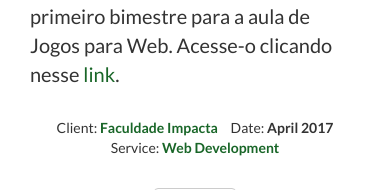
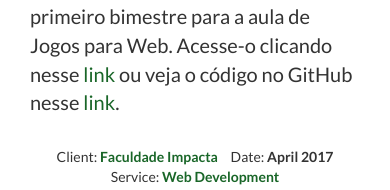
Before and after one commit to ruanlimma/TrabalhosFinais, a website: page PortfolioWeb/index.html in a window 390 px wide. Both pictures are taken after a click on the link 195 px from the left and 788 px from the top of the page. Shown: the part 619-809 px from the top of the page. Drawn offline with nearby package versions, Linux system fonts and the light colour scheme.

Commit message:
Update index.html

```diff
--- a/PortfolioWeb/index.html
+++ b/PortfolioWeb/index.html
@@ -368,7 +368,7 @@
                             <h2>Site Primeiro Bimestre</h2>
                             <hr class="star-primary">
                             <img src="img/portfolio/site.jpg" class="img-responsive img-centered" alt="site">
-                            <p align="left">Um site simples feito em HTML e que utiliza recursos do CSS no seu design. Foi criado como parte da avaliação do primeiro bimestre para a aula de Jogos para Web. Acesse-o clicando nesse <a href="site/index.html" target="_blank">link</a>.</p>
+                            <p align="left">Um site simples feito em HTML e que utiliza recursos do CSS no seu design. Foi criado como parte da avaliação do primeiro bimestre para a aula de Jogos para Web. Acesse-o clicando nesse <a href="site/index.html" target="_blank">link</a> ou veja o código no GitHub nesse <a href="https://github.com/ruanlimma/TrabalhosFinais/tree/master/PortfolioWeb/site" target="_blank">link</a>.</p>
                             <ul class="list-inline item-details">
                                 <li>Client:
                                     <strong><a href="http://www.impacta.edu.br/">Faculdade Impacta</a>
@@ -407,7 +407,7 @@
                             <h2>Jogo da Velha</h2>
                             <hr class="star-primary">
                             <img src="img/portfolio/jogovelha.png" class="img-responsive img-centered" alt="jogovelha">
-                            <p align="left">O tradicional jogo da velha é jogado em um tabuleiro composto por uma matriz de três linhas por três colunas. Os jogadores jogam alternadamente, uma marcação por vez, numa lacuna que esteja vazia. O objetivo é conseguir três círculos ou três xis em linha, quer horizontal, vertical ou diagonal, e ao mesmo tempo, quando possível, impedir o adversário de ganhar na próxima jogada. Quando acontece um empate costumamos chamar de "velha". <br>Foi desenvolvido em sua totalidade com recursos básicos do JavaScript e incorporado em um site simples. Foi criado como parte da avaliação do primeiro bimestre para a aula de Jogos para Web. Acesse-o clicando nesse <a href="site/jogo.html" target="_blank">link</a>.</p>
+                            <p align="left">O tradicional jogo da velha é jogado em um tabuleiro composto por uma matriz de três linhas por três colunas. Os jogadores jogam alternadamente, uma marcação por vez, numa lacuna que esteja vazia. O objetivo é conseguir três círculos ou três xis em linha, quer horizontal, vertical ou diagonal, e ao mesmo tempo, quando possível, impedir o adversário de ganhar na próxima jogada. Quando acontece um empate costumamos chamar de "velha". <br>Foi desenvolvido em sua totalidade com recursos básicos do JavaScript e incorporado em um site simples. Foi criado como parte da avaliação do primeiro bimestre para a aula de Jogos para Web. Acesse-o clicando nesse <a href="site/jogo.html" target="_blank">link</a> ou veja o código no GitHub nesse <a href="https://github.com/ruanlimma/TrabalhosFinais/tree/master/PortfolioWeb/site/jogo.html" target="_blank">link</a>.</p>
                             <ul class="list-inline item-details">
                                 <li>Client:
                                     <strong><a href="http://www.impacta.edu.br/">Faculdade Impacta</a>
@@ -446,7 +446,7 @@
                             <h2>Genius</h2>
                             <hr class="star-primary">
                             <img src="img/portfolio/genius.png" class="img-responsive img-centered" alt="genius">
-                            <p align="left">O jogo Genius foi um jogo muito popular na década de 1980 no Brasil, utilizando uma mecânica bastante simples. O objetivo no jogo é acompanhar e repetir sem errar a sequência de luzes durante o máximo de tempo que conseguir. <br>Foi desenvolvido em JavaScript e incorporado em um site simples. Foi criado como parte da avaliação do primeiro bimestre para a aula de Jogos para Web. Acesse-o clicando nesse <a href="site/jogo_genius.html" target="_blank">link</a>.</p>
+                            <p align="left">O jogo Genius foi um jogo muito popular na década de 1980 no Brasil, utilizando uma mecânica bastante simples. O objetivo no jogo é acompanhar e repetir sem errar a sequência de luzes durante o máximo de tempo que conseguir. <br>Foi desenvolvido em JavaScript e incorporado em um site simples. Foi criado como parte da avaliação do primeiro bimestre para a aula de Jogos para Web. Acesse-o clicando nesse <a href="site/jogo_genius.html" target="_blank">link</a> ou veja o código no GitHub nesse <a href="https://github.com/ruanlimma/TrabalhosFinais/tree/master/PortfolioWeb/site/jogo_genius.html" target="_blank">link</a>.</p>
                             <ul class="list-inline item-details">
                                 <li>Client:
                                     <strong><a href="http://www.impacta.edu.br/">Faculdade Impacta</a>
@@ -485,7 +485,7 @@
                             <h2>Top-Down Game</h2>
                             <hr class="star-primary">
                             <img src="img/portfolio/topdown.png" class="img-responsive img-centered" alt="topdown">
-                           <p align="left">Jogo estilo top-down onde você controla um sapo e precisa capturar as joaninha e fugir das abelhas, juntando pontos e passando de nível antes que o tempo acabe. <br>Foi desenvolvido em JavaScript e incorporado em um site simples. Foi criado como parte da avaliação do primeiro bimestre para a aula de Jogos para Web. Acesse-o clicando nesse <a href="site/jogo_topdown.html" target="_blank">link</a>.</p>
+                           <p align="left">Jogo estilo top-down onde você controla um sapo e precisa capturar as joaninha e fugir das abelhas, juntando pontos e passando de nível antes que o tempo acabe. <br>Foi desenvolvido em JavaScript e incorporado em um site simples. Foi criado como parte da avaliação do primeiro bimestre para a aula de Jogos para Web. Acesse-o clicando nesse <a href="site/jogo_topdown.html" target="_blank">link</a> ou veja o código no GitHub nesse <a href="https://github.com/ruanlimma/TrabalhosFinais/tree/master/PortfolioWeb/site/jogo_topdown.html" target="_blank">link</a>.</p>
                             <ul class="list-inline item-details">
                                 <li>Client:
                                     <strong><a href="http://www.impacta.edu.br/">Faculdade Impacta</a>
@@ -525,7 +525,7 @@
                             <hr class="star-primary">
                             <img src="img/portfolio/jquery.png" class="img-responsive img-centered" alt="jquery">
                             <p align="left">O tradicional jogo da velha é jogado em um tabuleiro composto por uma matriz de três linhas por três colunas. Os jogadores jogam alternadamente, uma marcação por vez, numa lacuna que esteja vazia. O objetivo é conseguir três círculos ou três xis em linha, quer horizontal, vertical ou diagonal, e ao mesmo tempo, quando possível, impedir o adversário de ganhar na próxima jogada. Quando acontece um empate costumamos chamar de "velha".
-                            <br>Foi desenvolvido em JavaScript e utiliza a biblioteca Jquery, que é uma biblioteca de funções JavaScript que interage com o HTML, desenvolvida para simplificar os scripts interpretados no navegador do cliente. Foi criado como parte da avaliação do segundo bimestre para a aula de Jogos para Web. Acesse-o clicando nesse  <a href="jvelha/index.html" target="_blank">link</a>.</p>
+                            <br>Foi desenvolvido em JavaScript e utiliza a biblioteca Jquery, que é uma biblioteca de funções JavaScript que interage com o HTML, desenvolvida para simplificar os scripts interpretados no navegador do cliente. Foi criado como parte da avaliação do segundo bimestre para a aula de Jogos para Web. Acesse-o clicando nesse  <a href="jvelha/index.html" target="_blank">link</a> ou veja o código no GitHub nesse <a href="https://github.com/ruanlimma/TrabalhosFinais/tree/master/PortfolioWeb/jvelha" target="_blank">link</a>.</p>
                             <ul class="list-inline item-details">
                                 <li>Client:
                                     <strong><a href="http://www.impacta.edu.br/">Faculdade Impacta</a>
@@ -564,7 +564,7 @@
                             <hr class="star-primary">
                             <img src="img/portfolio/jogodaforca.JPG" class="img-responsive img-centered" alt="jogodaforca">
                             <p align="left">O jogo da forca é um jogo em que um jogador tem que acertar qual é a palavra proposta por outro jogador, tendo como dica o número de letras. A cada letra errada, é desenhada uma parte do corpo do enforcado.
-                            <br>Foi desenvolvido em JavaScript e utiliza a biblioteca Jquery, que é uma biblioteca de funções JavaScript que interage com o HTML, desenvolvida para simplificar os scripts interpretados no navegador do cliente e Bootstrap, que é um framework que provê componentes front-end (css, sass, less e js) prontos para serem utilizados. Foi criado como parte da avaliação do segundo bimestre para a aula de Jogos para Web. Acesse-o clicando nesse <a href="forca/index.html" target="_blank">link</a>.</p>
+                            <br>Foi desenvolvido em JavaScript e utiliza a biblioteca Jquery, que é uma biblioteca de funções JavaScript que interage com o HTML, desenvolvida para simplificar os scripts interpretados no navegador do cliente e Bootstrap, que é um framework que provê componentes front-end (css, sass, less e js) prontos para serem utilizados. Foi criado como parte da avaliação do segundo bimestre para a aula de Jogos para Web. Acesse-o clicando nesse <a href="forca/index.html" target="_blank">link</a> ou veja o código no GitHub nesse <a href="https://github.com/ruanlimma/TrabalhosFinais/tree/master/PortfolioWeb/forca" target="_blank">link</a>.</p>
                             <ul class="list-inline item-details">
                                 <li>Client:
                                     <strong><a href="http://www.impacta.edu.br/">Faculdade Impacta</a>
@@ -603,7 +603,7 @@
                             <hr class="star-primary">
                             <img src="img/portfolio/dados.jpg" class="img-responsive img-centered" alt="dados">
                             <p align="left">Simples jogo de apostas de dados, onde você começa com uma quantidade de dinheiro e para ganhar mais dinheiro, você precisa fazer uma aposta ao lançar um par de dados.
-                            <br>Foi desenvolvido em JavaScript e utiliza o canvas do HTML5. Foi criado como parte da avaliação do segundo bimestre para a aula de Jogos para Web. Acesse-o clicando nesse Acesse-o clicando nesse <a href="dados/index.html" target="_blank">link</a>.</p>
+                            <br>Foi desenvolvido em JavaScript e utiliza o canvas do HTML5 e Bootstrap, que é um framework que provê componentes front-end (css, sass, less e js) prontos para serem utilizados. Foi criado como parte da avaliação do segundo bimestre para a aula de Jogos para Web. Acesse-o clicando nesse <a href="dados/index.html" target="_blank">link</a> ou veja o código no GitHub nesse <a href="https://github.com/ruanlimma/TrabalhosFinais/tree/master/PortfolioWeb/dados" target="_blank">link</a>.</p>
                             <ul class="list-inline item-details">
                                 <li>Client:
                                     <strong><a href="http://www.impacta.edu.br/">Faculdade Impacta</a>
@@ -641,7 +641,7 @@
                             <h2>Calcule seu IMC</h2>
                             <hr class="star-primary">
                             <img src="img/portfolio/AndroidIMC.JPG" class="img-responsive img-centered" alt="AndroidIMC">
-                            <p align="left">Um aplicativo mobile desenvolvido através do Android Studio que calcula seu IMC, índice de massa corporal, que pode ajudar a identificar obesidade ou desnutrição em crianças, adolescentes, adultos e idosos. Foi criado como parte da avaliação do primeiro bimestre para a aula de Jogos Digitais para Dipositivos Móveis. Baixe-o clicando nesse <a href="apps/PrimeiroSemestre.apk" target="_blank">link</a> ou veja o código no GitHub nesse <a href="https://github.com/ruanlimma" target="_blank">link</a>.</p>
+                            <p align="left">Um aplicativo mobile desenvolvido através do Android Studio que calcula seu IMC, índice de massa corporal, que pode ajudar a identificar obesidade ou desnutrição em crianças, adolescentes, adultos e idosos. Foi criado como parte da avaliação do primeiro bimestre para a aula de Jogos Digitais para Dipositivos Móveis. Baixe-o clicando nesse <a href="https://github.com/ruanlimma/TrabalhosFinais/raw/master/PortfolioWeb/apps/PrimeiroSemestre.apk" target="_blank">link</a> ou veja o código no GitHub nesse <a href="https://github.com/ruanlimma/TrabalhosFinais/tree/master/TrabalhosAndroid/PrimeiroBimestre" target="_blank">link</a>.</p>
                             <ul class="list-inline item-details">
                                 <li>Client:
                                     <strong><a href="http://www.impacta.edu.br/">Faculdade Impacta</a>
@@ -680,7 +680,7 @@
                             <hr class="star-primary">
                             <img src="img/portfolio/AndroidJogoVelha.JPG" class="img-responsive img-centered" alt="AndroidIMC">
                             <p align="left">Um aplicativo mobile desenvolvido através do Android Studio do tradicional jogo da velha, onde os jogadores jogam alternadamente, uma marcação por vez, numa lacuna que esteja vazia. O objetivo é conseguir três círculos ou três xis em linha, quer horizontal, vertical ou diagonal, e ao mesmo tempo, quando possível, impedir o adversário de ganhar na próxima jogada. Quando acontece um empate costumamos chamar de "velha".
-                            <br>Foi criado como parte da avaliação do primeiro bimestre para a aula de Jogos Digitais para Dipositivos Móveis. Baixe-o clicando nesse <a href="apps/PrimeiroSemestre.apk" target="_blank">link</a> ou veja o código no GitHub nesse <a href="https://github.com/ruanlimma" target="_blank">link</a>.</p>
+                            <br>Foi criado como parte da avaliação do primeiro bimestre para a aula de Jogos Digitais para Dipositivos Móveis. Baixe-o clicando nesse <a href="https://github.com/ruanlimma/TrabalhosFinais/raw/master/PortfolioWeb/apps/PrimeiroSemestre.apk" target="_blank">link</a> ou veja o código no GitHub nesse <a href="https://github.com/ruanlimma/TrabalhosFinais/tree/master/TrabalhosAndroid/PrimeiroBimestre" target="_blank">link</a>.</p>
                             <ul class="list-inline item-details">
                                 <li>Client:
                                     <strong><a href="http://www.impacta.edu.br/">Faculdade Impacta</a>
@@ -719,7 +719,7 @@
                             <hr class="star-primary">
                             <img src="img/portfolio/AndroidJokenpo.JPG" class="img-responsive img-centered" alt="AndroidIMC">
                             <p align="left">Um aplicativo mobile desenvolvido através do Android Studio  do jogo jokenpô ou também conhecido como "pedra, papel e tesoura". O jogador escolhe qual o símbolo que irá jogar, pedra, papel ou tesoura e então, a IA do jogo escolhe aleatoriamente um símbolo também, sendo comparados logo em seguida. A ordem de vitória é pedra ganha da tesoura, tesoura ganha do papel e papel ganha da pedra.
-                            <br>Foi criado como parte da avaliação do primeiro bimestre para a aula de Jogos Digitais para Dipositivos Móveis. Baixe-o clicando nesse <a href="apps/PrimeiroSemestre.apk" target="_blank">link</a> ou veja o código no GitHub nesse <a href="https://github.com/ruanlimma" target="_blank">link</a>.</p>
+                            <br>Foi criado como parte da avaliação do primeiro bimestre para a aula de Jogos Digitais para Dipositivos Móveis. Baixe-o clicando nesse <a href="https://github.com/ruanlimma/TrabalhosFinais/raw/master/PortfolioWeb/apps/PrimeiroSemestre.apk" target="_blank">link</a> ou veja o código no GitHub nesse <a href="https://github.com/ruanlimma/TrabalhosFinais/tree/master/TrabalhosAndroid/PrimeiroBimestre" target="_blank">link</a>.</p>
                             <ul class="list-inline item-details">
                                 <li>Client:
                                     <strong><a href="http://www.impacta.edu.br/">Faculdade Impacta</a>
@@ -758,7 +758,7 @@
                             <hr class="star-primary">
                             <img src="img/portfolio/AndroidPokemon.JPG" class="img-responsive img-centered" alt="AndroidIMC">
                             <p align="left">Um aplicativo mobile desenvolvido através do Android Studio do jogo Batalha Pokémon. Você precisa escolher um dos três monstrinhos iniciais da primeira geração e batalhar até somar 3000 pontos e ver o jogo extra escondido, mas se chegar a zero, você perde e precisa recomeçar. Em cada rodada você escolhe o personagem e um ataque, onde cada ataque possui um custo de energia para o Pokémon e um dano. Você recupera a energia do Pokémon ao jogar com outros Pokémons.
-                            <br> Foi criado como parte da avaliação do primeiro bimestre para a aula de Jogos Digitais para Dipositivos Móveis. Baixe-o clicando nesse <a href="apps/BatalhaPokemon.apk" target="_blank">link</a> ou veja o código no GitHub nesse <a href="https://github.com/ruanlimma" target="_blank">link</a>.</p>
+                            <br> Foi criado como parte da avaliação do primeiro bimestre para a aula de Jogos Digitais para Dipositivos Móveis. Baixe-o clicando nesse <a href="https://github.com/ruanlimma/TrabalhosFinais/raw/master/PortfolioWeb/apps/BatalhaPokemon.apk" target="_blank">link</a> ou veja o código no GitHub nesse <a href="https://github.com/ruanlimma/TrabalhosFinais/tree/master/TrabalhosAndroid/SuperPokemon" target="_blank">link</a>.</p>
                             <ul class="list-inline item-details">
                                 <li>Client:
                                     <strong><a href="http://www.impacta.edu.br/">Faculdade Impacta</a>
```
